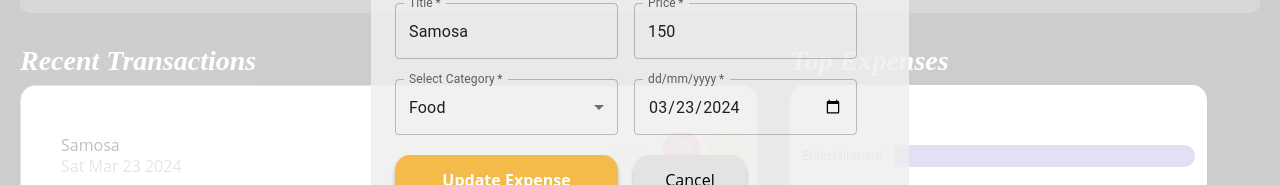
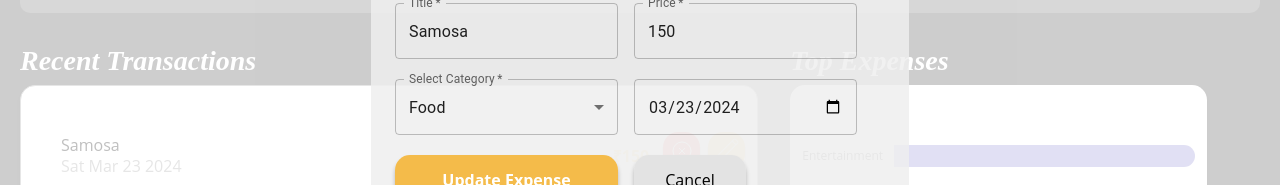
Before and after one commit to c0der-nb/expense-tracker, a React (Create React App) app: page / in a window 1280 px wide. Both pictures are taken after a click on the icon 726 px from the left and 475 px from the top of the page. Shown: the part 321-506 px from the top of the page. Built offline with nearby package versions, Linux system fonts and the light colour scheme; some icons are missing.

Commit message:
remove label from expense form edit's  date picker

```diff
--- a/src/components/ExpenseModal/ExpenseModal.jsx
+++ b/src/components/ExpenseModal/ExpenseModal.jsx
@@ -80,7 +80,7 @@ function ExpenseModal({type, selectedExpense, addExpenseHandler, updateExpenseHa
                         <MenuItem value="Food">Food</MenuItem>
                         <MenuItem value="Travel">Travel</MenuItem>
                     </TextField>
-                    <TextField style={{width: '223px'}} onChange={(e) => setDate(e.target.value)} type="date" label="dd/mm/yyyy" variant="outlined" defaultValue={selectedExpense.date} id="date" required/>
+                    <TextField style={{width: '223px'}} onChange={(e) => setDate(e.target.value)} type="date" variant="outlined" defaultValue={selectedExpense.date} id="date" required/>
                     <button type="submit" className={`${styles.addButton} cursor-pointer`}>Update Expense</button>
                     <button className={`${styles.cancel} cursor-pointer`} onClick={cancelHandler}>Cancel</button>
                 </form>
```
